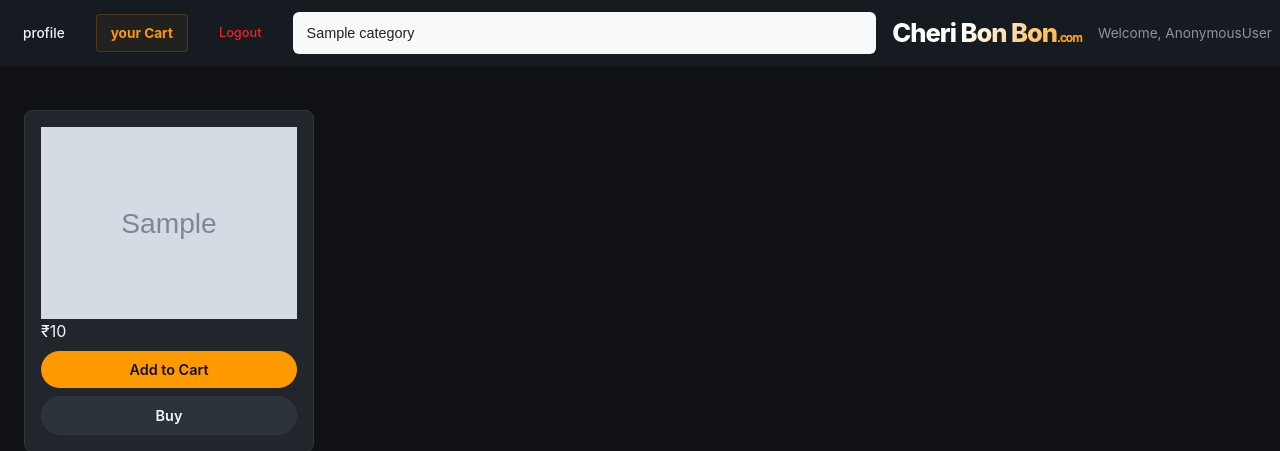
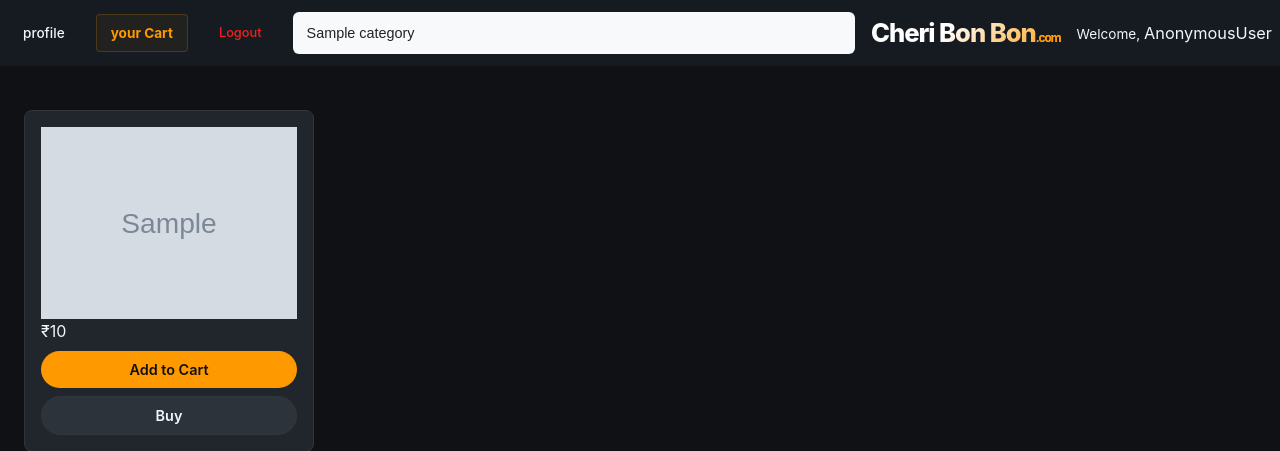
Before and after one commit to Parkerrei/Toy_store, a Django app: page / in a window 1280 px wide. Shown: the top 451 px of the page. Run offline with Django 5.2, Linux system fonts and the light colour scheme; tables that the repository leaves empty hold one stand-in row (values such as "Sample post"); grey boxes marked "Sample" are stand-in pictures; parts of the project's set-up code (start-up, migrations or seed data) failed here and were passed over; some libraries are stand-ins or nearby versions.

Commit message:
update : refined h4 tag

```diff
--- a/bon_app/templates/main.html
+++ b/bon_app/templates/main.html
@@ -95,7 +95,7 @@
 
         .welcome-msg {
             font-size: 0.8rem;
-            color: var(--text-muted);
+            color: var(--text-primary);
             grid-column: 1;
             margin-top: -8px;
             font-weight: 400;
@@ -437,7 +437,7 @@
 
             <h1>Cheri Bon Bon</h1>
             {% if user %}
-            <h4 class="welcome-msg">Welcome, {{ user }}</h4>
+            <h4 class="welcome-msg">Welcome, <big>{{user}}</big></h4>
             {% endif %}
         </nav>
     </div>
```
